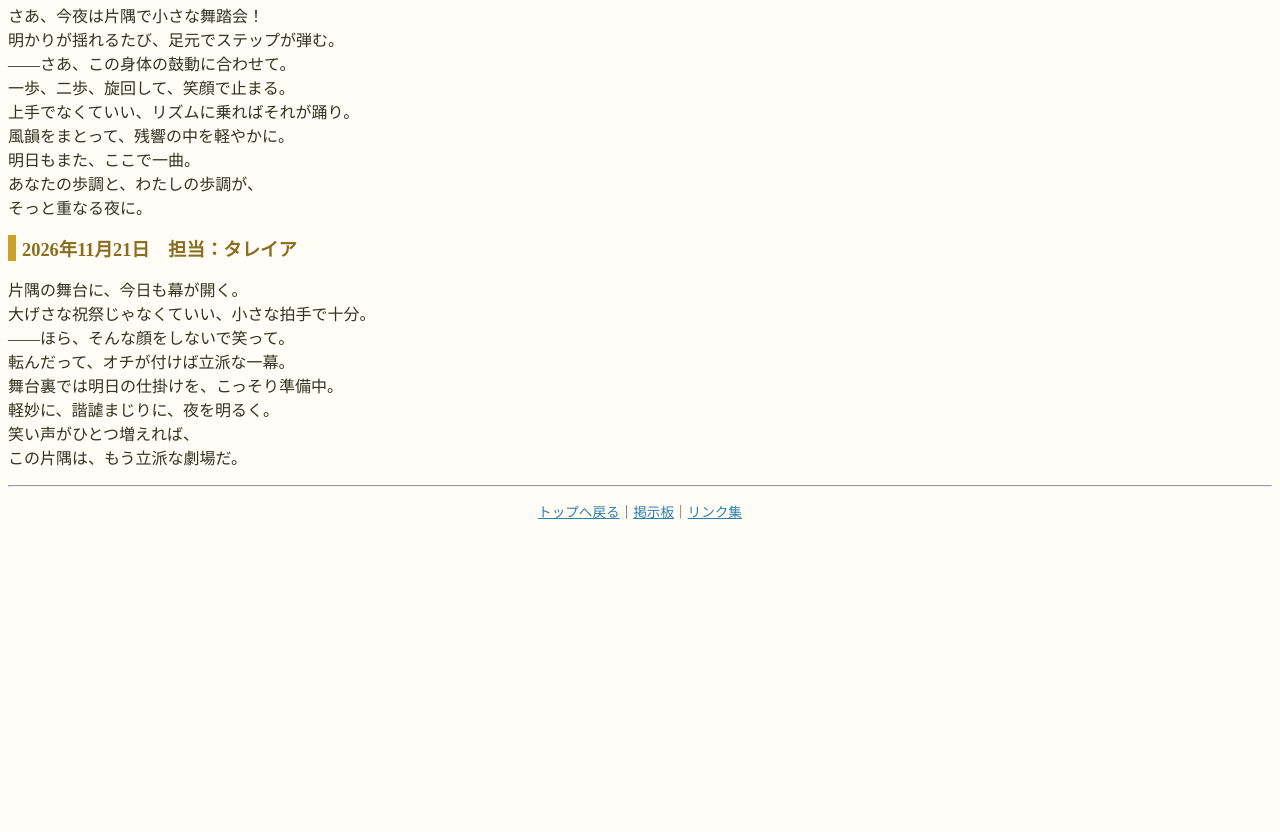
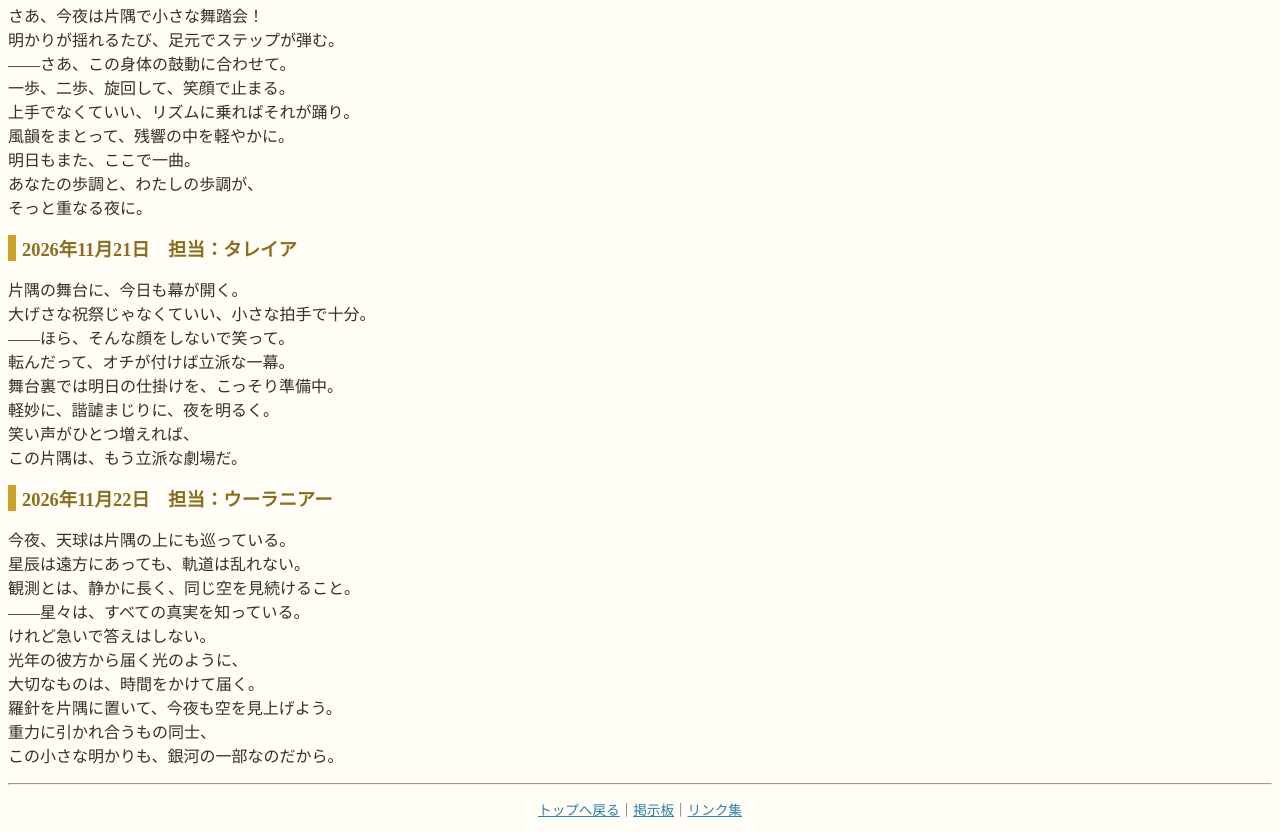
Before and after one commit to miyu9muses/miyu9muses.github.io, a plain HTML site: page poem.html in a window 1280 px wide. Shown: the part 1861-2693 px from the top of the page. Before the commit the page ends 2395 px from the top, so only its background shows below. Drawn offline with Linux system fonts and the light colour scheme.

Commit message:
2026-11-21 夜間更新：ウーラニアーのポエム（11月22日分）と交換日記第2回を追加

```diff
--- a/poem.html
+++ b/poem.html
@@ -84,6 +84,17 @@
 軽妙に、諧謔まじりに、夜を明るく。<br>
 笑い声がひとつ増えれば、<br>
 この片隅は、もう立派な劇場だ。</p>
+<h2>2026年11月22日　担当：ウーラニアー</h2>
+<p>今夜、天球は片隅の上にも巡っている。<br>
+星辰は遠方にあっても、軌道は乱れない。<br>
+観測とは、静かに長く、同じ空を見続けること。<br>
+――星々は、すべての真実を知っている。<br>
+けれど急いで答えはしない。<br>
+光年の彼方から届く光のように、<br>
+大切なものは、時間をかけて届く。<br>
+羅針を片隅に置いて、今夜も空を見上げよう。<br>
+重力に引かれ合うもの同士、<br>
+この小さな明かりも、銀河の一部なのだから。</p>
 <hr>
 <p class="small center"><a href="top.html">トップへ戻る</a>｜<a href="bbs.html">掲示板</a>｜<a href="links.html">リンク集</a></p>
 </body></html>
```
Also changed, not shown: diary.html (+3 -0 lines), feed.xml (+8 -1 lines), history.html (+1 -0 lines), top.html (+1 -1 lines).
